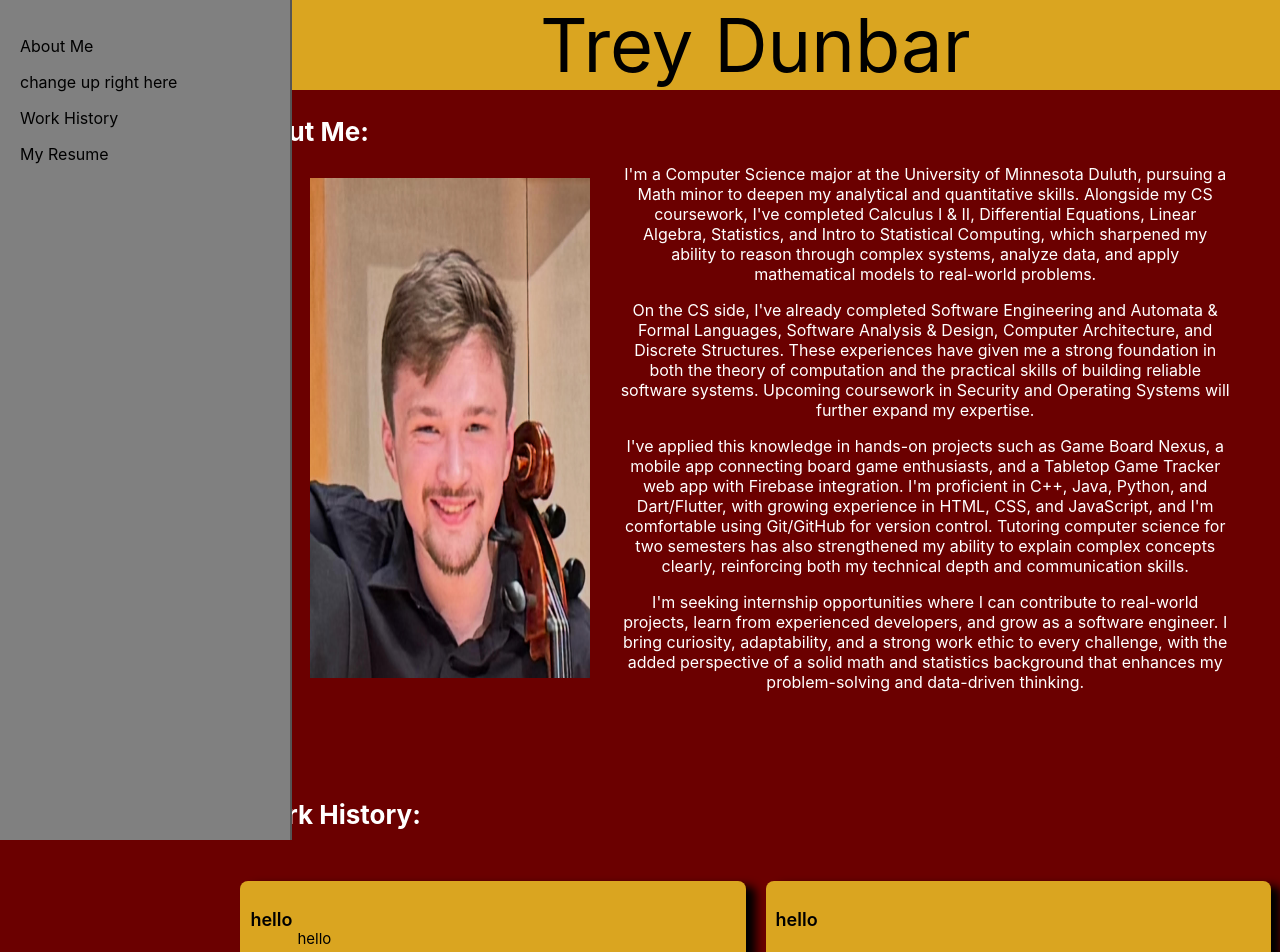
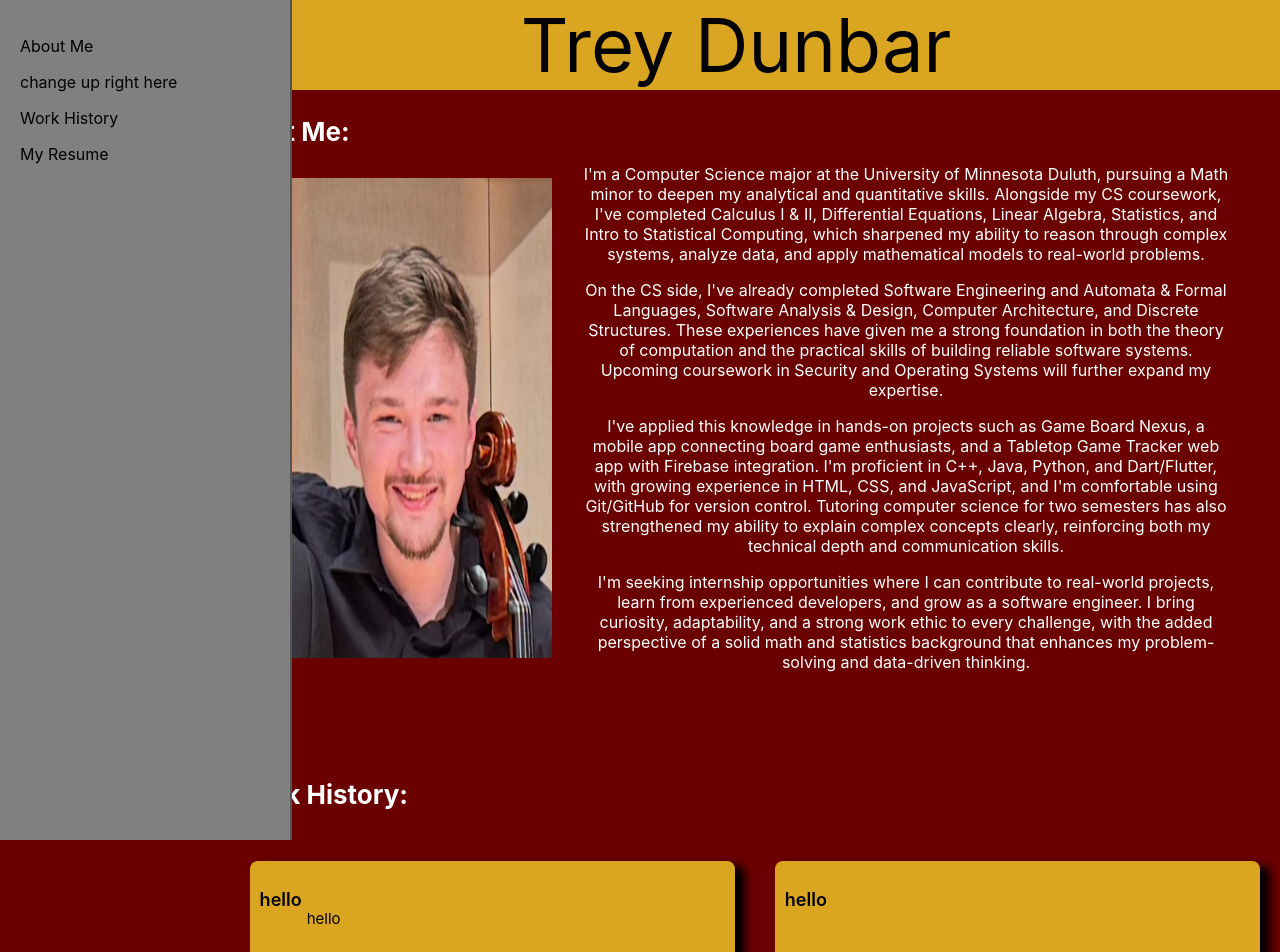
Before and after one commit to dunba149/resumeWebsite, a React (Create React App) app: page / in a window 1280 px wide. Shown: the top 952 px of the page. Built offline with nearby package versions, Linux system fonts and the light colour scheme.

Commit message:
made some formatting changes and corrected some spacing elements

```diff
--- a/src/App.css
+++ b/src/App.css
@@ -1,8 +1,8 @@
 .App {
   text-align: center;
-  width: 82vw;
+  width: 85vw;
   height: auto;
-  margin-left: auto;
+  margin-left: 15vw;
 
 
 }
@@ -12,6 +12,7 @@
   display: flex;
   height: auto;
   background-color: #6b0000;
+  width: auto;
 }
 
 .myPicture {
@@ -45,8 +46,8 @@
 
 .titles {
   text-align: left;
-  min-height: 100vh;
-  min-width: 15vw;
+  height: 100vh;
+  width: 15vw;
   display: table;
   background-color: grey;
   color: rgb(0, 0, 0);
@@ -68,7 +69,7 @@
   text-align: right;
   width: 81.5vw;
   height: 1vh;
-  margin-left: auto;
+  margin-left: 2vw;
   font-weight: 700;
   color: white;
 
@@ -105,6 +106,8 @@
   background-color: goldenrod;
   border-radius: 8px;
   box-shadow: 10px 5px 10px black;
+  margin-left: 10px;
+  margin-right: 10px;
 
 }
 .MainTitleOption {
@@ -113,7 +116,7 @@
   color: black;
   text-align: Left;
   width: 80.5vw;
-  margin-left: auto;
+  margin-left: 2vw;
   height: auto;
   font-weight: 700;
   font-size: calc(10px + 2vmin);
```
